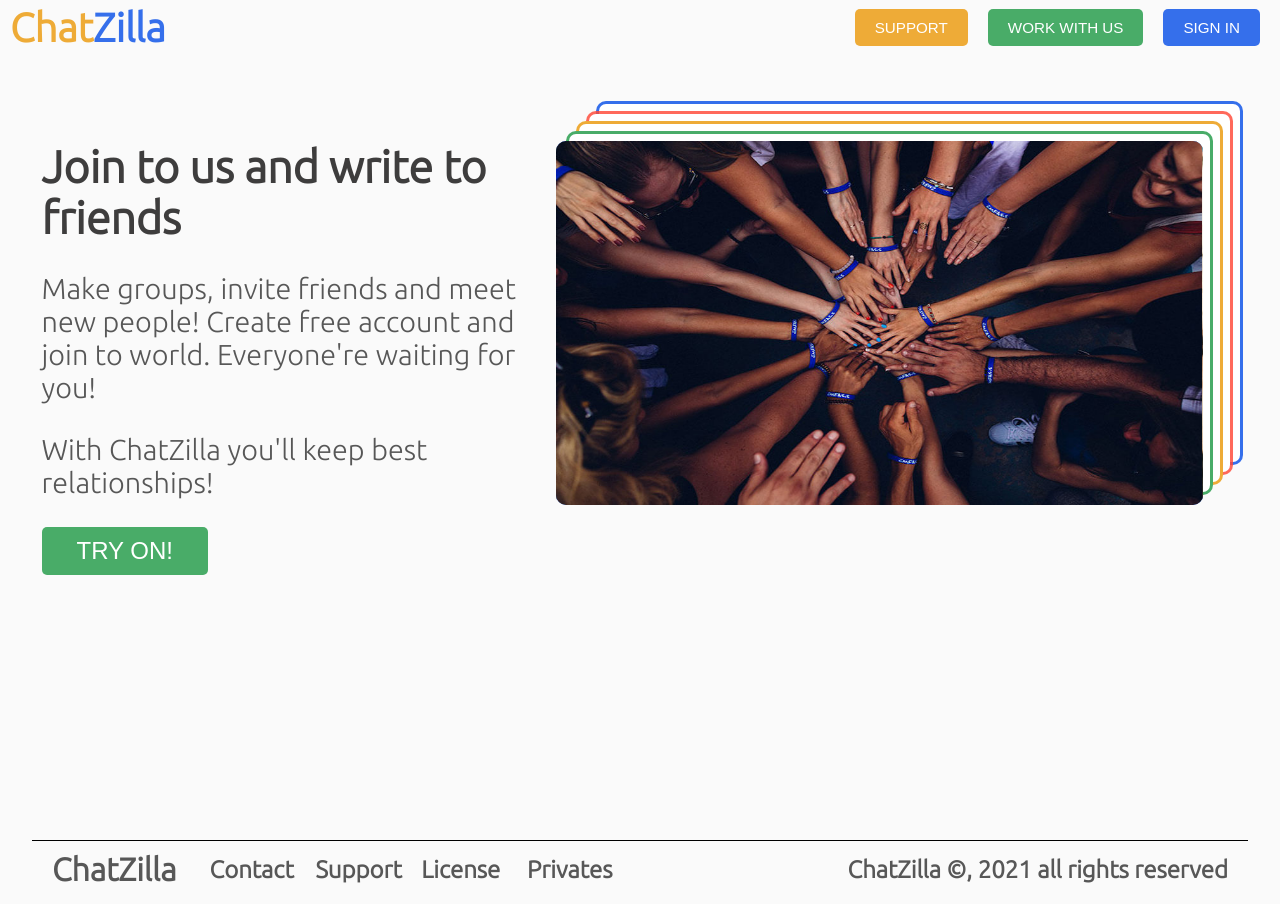
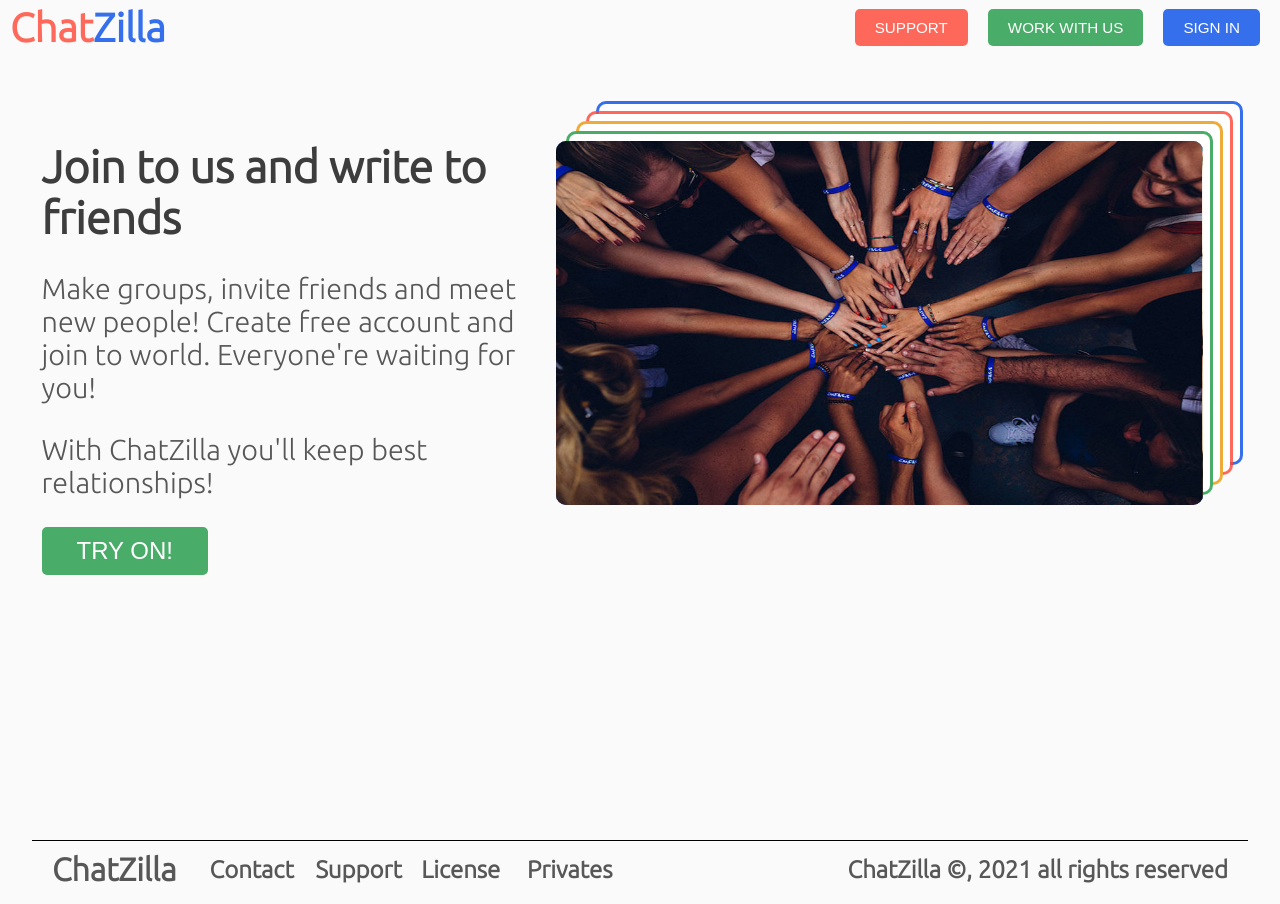
Before and after one commit to blazej-k/chat, a React app: page /#/ in a window 1280 px wide. Built offline with nearby package versions, Linux system fonts and the light colour scheme; no server answers.

Commit message:
destructuring of header animation

```diff
--- a/src/components/home/Home.tsx
+++ b/src/components/home/Home.tsx
@@ -17,10 +17,22 @@ Modal.Form = Form
 Modal.Buttons = Buttons
 
 let timer: NodeJS.Timeout | null = null
-const colors = ['red', 'green', 'blue', 'orange']
+
+const randomColors = (() => {
+    const result: string[] = []
+    const colors = ['red', 'green', 'blue', 'orange']
+    for (let i = 0; i < 3;) {
+        const number = Math.floor(Math.random() * 4)
+        if (result.indexOf(colors[number]) === -1) {
+            result.push(colors[number])
+            i++
+        }
+    }
+    return result
+})()
+
 const Home: FC = () => {
 
-    const [randomColors, setRandomColors] = useState<string[]>([])
     const [showSpanInfo, setShowSpanInfo] = useState(false)
     const [modalType, setModalType] = useState<'signin' | 'signup' | null>(null)
     const [newUser, setNewUser] = useState(false);
@@ -32,16 +44,7 @@ const Home: FC = () => {
     const store = useSelector((store: Store) => store.userReducer)
 
     useLayoutEffect(() => {
-        const result: string[] = []
-        for (let i = 0; i < 3;) {
-            const number = Math.floor(Math.random() * 4)
-            if (result.indexOf(colors[number]) === -1) {
-                result.push(colors[number])
-                i++
-            }
-        }
-        setRandomColors(result)
-        headerRef.current && createHeaderAnimation(headerRef.current, result)
+        headerRef.current && createHeaderAnimation(headerRef.current, randomColors)
         return () => {
             timer && clearTimeout(timer)
         }
```
